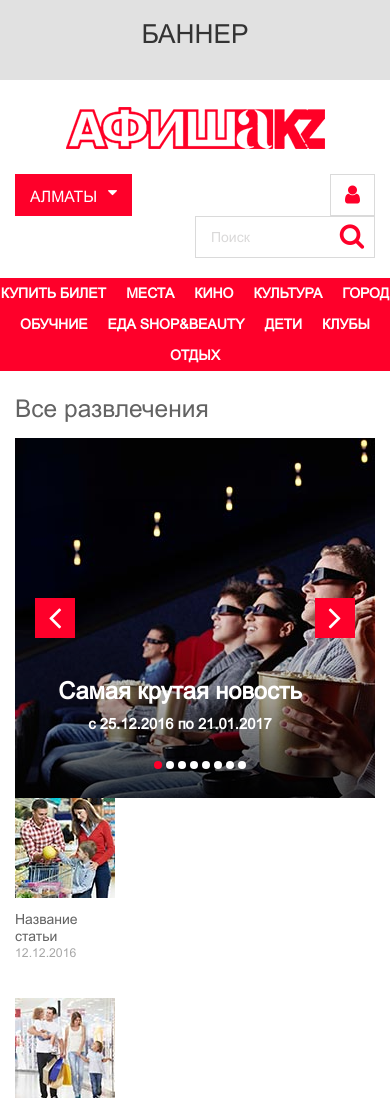
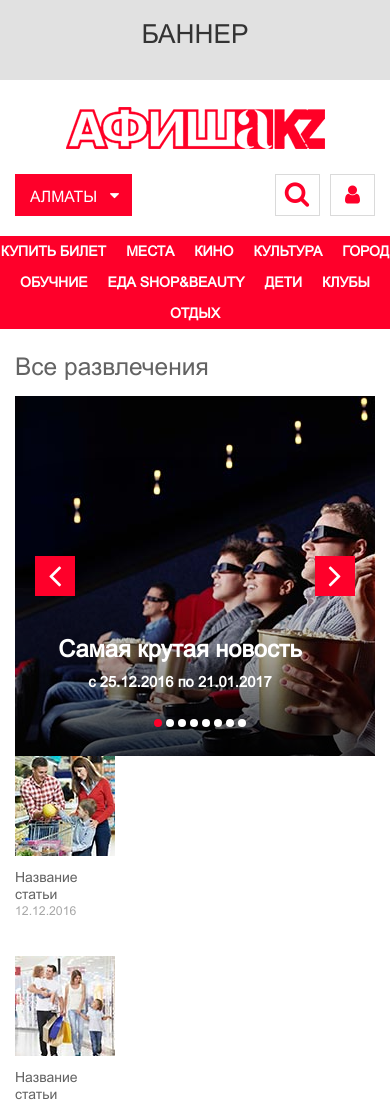
Before and after one commit to chickenfoot88/afisha, a website: page app/index.html in a window 390 px wide. Shown: the top 1100 px of the page. Drawn offline with Linux system fonts and the light colour scheme.

Commit message:
mobile 2

```diff
--- a/app/sass/_media.sass
+++ b/app/sass/_media.sass
@@ -16,11 +16,6 @@
     h2
       padding-right: 30px
 
-  // .top-panel
-  //   .search-field
-  //     input
-  //       max-width: 200px
-
 /* Small Devices, Tablets */
 @media only screen and (max-width : 768px)
 
@@ -28,13 +23,15 @@
     margin-bottom: 20px
     .cities-choosen
       margin-right: 30px
+    .search-field
+      max-width: 200px
+
 
   .wrapper
     padding: 0 15px
   .logo-container
     text-align: center
     margin-bottom: 25px
-
 
 /* Extra Small Devices, Phones */
 @media only screen and (max-width : 480px)
@@ -46,15 +43,15 @@
     .cities-choosen
       margin: 0
     .search-field
+      width: 45px
       input
-        width: 170px
+        display: none
 
 /* Custom, iPhone Retina */
 @media only screen and (max-width : 320px)
+  /**/
 
-  .search-field
-    input
-      display: none
+
 
 
 /*==========  Mobile First  ==========*/
--- a/app/sass/main.sass
+++ b/app/sass/main.sass
@@ -150,7 +150,7 @@ h3, h4, h5, h6
 		position: absolute
 		top: 0
 		right: 0
-		padding: 7px 15px 0 0
+		padding: 10px 13px 0 0
 
 //Поле для поиска
 .top-panel
@@ -164,19 +164,20 @@ h3, h4, h5, h6
 		padding-right: 8px
 		position: relative
 		margin-left: 10px
-		min-width: 45px
 		min-height: 42px
+		cursor: pointer
+		max-width: 260px
+		width: 70%
 		input
 			border: none
 			color: lighten($text-accent-color, 55%)
 			height: 40px
 			padding: 10px 30px 10px 15px
-			width: 260px
+			width: 100%
 			&::placeholder
 				color: #dad9d9
 		i
 			color: $accent-color
-			cursor: pointer
 			font-size: em(30px)
 			position: absolute
 			right: 10px
```
Also changed, not shown: app/css/main.min.css.
